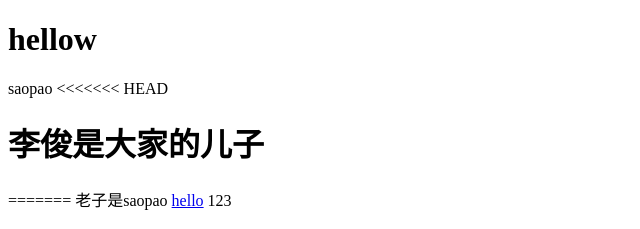
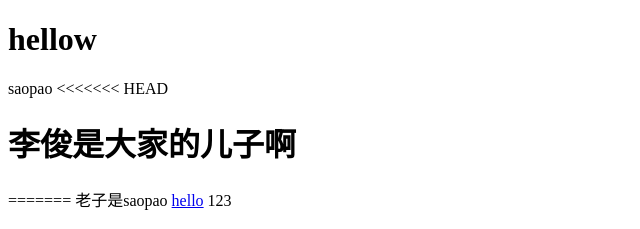
Before and after one commit to LiJun0915/Background-applications, a plain HTML site: page index.html in a window 1280 px wide. Shown: the top 229 px of the page, 0-640 px from the left. Drawn offline with Linux system fonts and the light colour scheme.

Commit message:
Update index.html
saopao写的

```diff
--- a/index.html
+++ b/index.html
@@ -8,7 +8,7 @@
     <h1>hellow</h1>
     <span>saopao</span>
 <<<<<<< HEAD
-    <h1>李俊是大家的儿子</h1>
+    <h1>李俊是大家的儿子啊</h1>
 =======
     <span>老子是saopao</span>
     <a href="#">hello</a>
```
